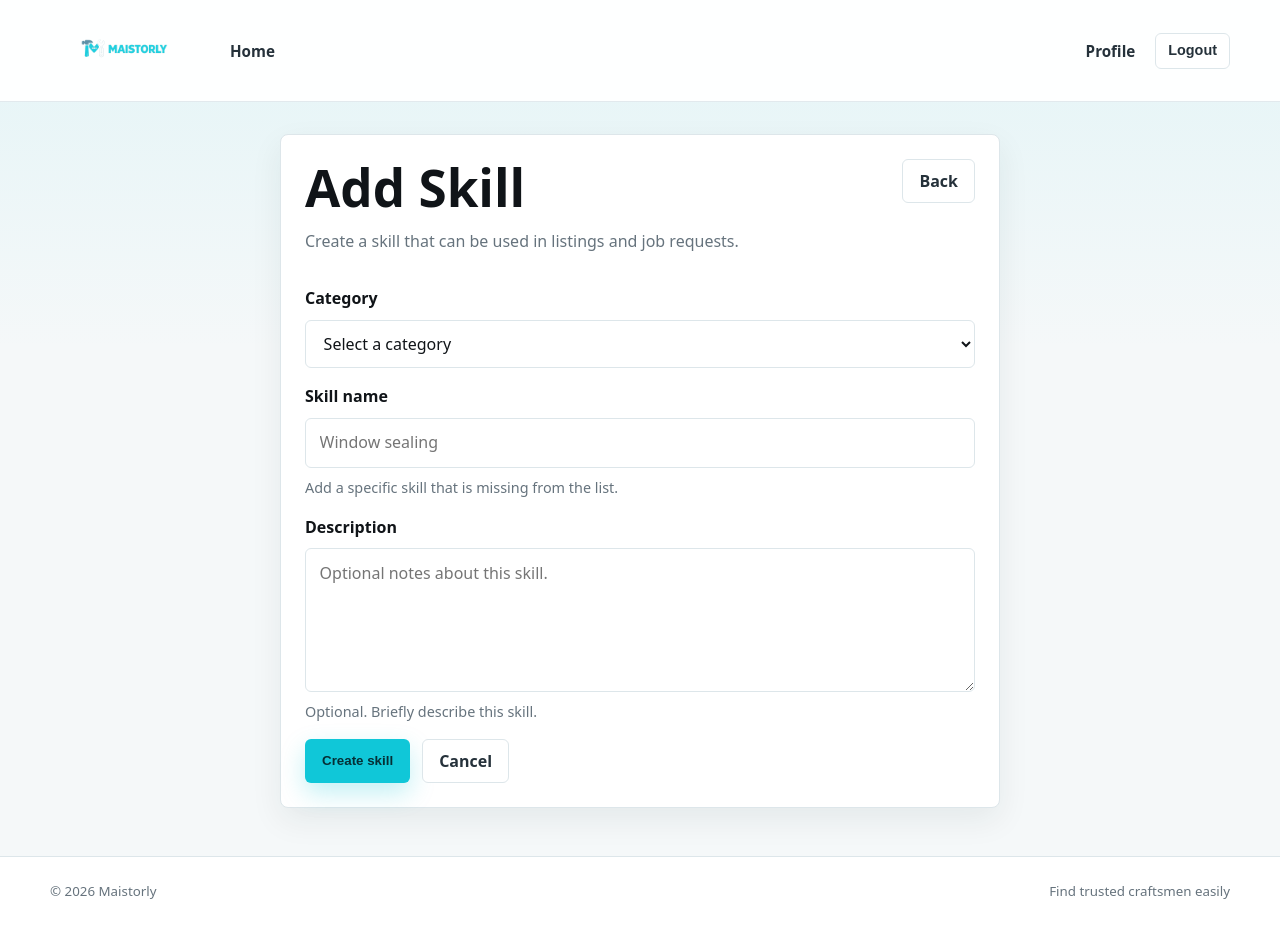
After one commit to YordanVeselinov/maistorly, a Django app: page /services/skills/create/ in a window 1280 px wide. The commit adds this page. Run offline with Django 5.2, Linux system fonts and the light colour scheme; the visitor is signed in with stand-in values (Sample User, id 1); data comes from the database, SQL or seed files in the repository; parts of the project's set-up code (start-up, migrations or seed data) failed here and were passed over.

Commit message:
feat: added manual category/skill creation

```diff
--- a/backend/jobs/tests.py
+++ b/backend/jobs/tests.py
@@ -152,6 +152,8 @@ class JobRequestViewTests(TestCase):
 
         self.assertEqual(response.status_code, 200)
         self.assertContains(response, 'id="job-request-image-preview"')
+        self.assertContains(response, reverse("services:category_create"))
+        self.assertContains(response, reverse("services:skill_create"))
 
     def test_my_jobs_shows_first_reference_image_preview(self):
         JobRequestImage.objects.create(
--- a/backend/maistorly/urls.py
+++ b/backend/maistorly/urls.py
@@ -28,6 +28,7 @@ urlpatterns = [
     path("craftsmen/", include("craftsmen.urls")),
     path("jobs/", include("jobs.urls")),
     path("reviews/", include("reviews.urls")),
+    path("services/", include("services.urls")),
     path("api/", include("maistorly.api_urls")),
 ]
 
--- /dev/null
+++ b/backend/services/forms.py
@@ -0,0 +1,127 @@
+from django import forms
+from django.utils.text import slugify
+
+from .form_fields import CategoryChoiceField, category_queryset
+from .models import Category, Skill
+
+
+class CategoryCreateForm(forms.ModelForm):
+    class Meta:
+        model = Category
+        fields = ("name", "description")
+        labels = {
+            "name": "Category name",
+            "description": "Description",
+        }
+        help_texts = {
+            "name": "Add a service category that is missing from the list.",
+            "description": "Optional. Briefly describe when this category should be used.",
+        }
+        widgets = {
+            "name": forms.TextInput(
+                attrs={
+                    "class": "form-control",
+                    "placeholder": "Window repair",
+                }
+            ),
+            "description": forms.Textarea(
+                attrs={
+                    "class": "form-control",
+                    "placeholder": "Optional notes about this category.",
+                    "rows": 4,
+                }
+            ),
+        }
+
+    def clean_name(self):
+        name = self.cleaned_data.get("name", "").strip()
+        if not name:
+            raise forms.ValidationError("Please enter a category name.")
+
+        slug = slugify(name)
+        if Category.objects.filter(name__iexact=name).exists():
+            raise forms.ValidationError("This category already exists.")
+        if Category.objects.filter(slug=slug).exists():
+            raise forms.ValidationError("A category with a similar name already exists.")
+
+        return name
+
+    def clean_description(self):
+        return self.cleaned_data.get("description", "").strip()
+
+
+class SkillCreateForm(forms.ModelForm):
+    category = CategoryChoiceField(
+        label="Category",
+        queryset=category_queryset(),
+        empty_label="Select a category",
+        widget=forms.Select(
+            attrs={
+                "class": "form-control",
+            }
+        ),
+    )
+
+    class Meta:
+        model = Skill
+        fields = ("category", "name", "description")
+        labels = {
+            "name": "Skill name",
+            "description": "Description",
+        }
+        help_texts = {
+            "category": "Choose the category this skill belongs to.",
+            "name": "Add a specific skill that is missing from the list.",
+            "description": "Optional. Briefly describe this skill.",
+        }
+        widgets = {
+            "name": forms.TextInput(
+                attrs={
+                    "class": "form-control",
+                    "placeholder": "Window sealing",
+                }
+            ),
+            "description": forms.Textarea(
+                attrs={
+                    "class": "form-control",
+                    "placeholder": "Optional notes about this skill.",
+                    "rows": 4,
+                }
+            ),
+        }
+
+    def __init__(self, *args, **kwargs):
+        super().__init__(*args, **kwargs)
+        self.fields["category"].queryset = category_queryset()
+
+    def clean_name(self):
+        name = self.cleaned_data.get("name", "").strip()
+        if not name:
+            raise forms.ValidationError("Please enter a skill name.")
+        return name
+
+    def clean_description(self):
+        return self.cleaned_data.get("description", "").strip()
+
+    def clean(self):
+        cleaned_data = super().clean()
+        category = cleaned_data.get("category")
+        name = cleaned_data.get("name")
+
+        if category and name:
+            if Skill.objects.filter(category=category, name__iexact=name).exists():
+                self.add_error("name", "This skill already exists in the selected category.")
+            slug = slugify(f"{category.slug or category.name}-{name}")
+            if Skill.objects.filter(slug=slug).exists():
+                self.add_error("name", "A skill with a similar name already exists.")
+
+        return cleaned_data
+
+    def save(self, commit=True):
+        skill = super().save(commit=False)
+        if not skill.slug and skill.category_id:
+            skill.slug = slugify(f"{skill.category.slug or skill.category.name}-{skill.name}")
+        if commit:
+            skill.save()
+            self.save_m2m()
+        return skill
--- /dev/null
+++ b/backend/services/urls.py
@@ -0,0 +1,10 @@
+from django.urls import path
+
+from .views import CategoryCreateView, SkillCreateView
+
+app_name = "services"
+
+urlpatterns = [
+    path("categories/create/", CategoryCreateView.as_view(), name="category_create"),
+    path("skills/create/", SkillCreateView.as_view(), name="skill_create"),
+]
--- /dev/null
+++ b/backend/services/views.py
@@ -0,0 +1,58 @@
+from django.contrib.auth.mixins import LoginRequiredMixin
+from django.contrib.messages.views import SuccessMessageMixin
+from django.urls import reverse_lazy
+from django.utils.http import url_has_allowed_host_and_scheme
+from django.views.generic import CreateView
+
+from .forms import CategoryCreateForm, SkillCreateForm
+from .models import Category, Skill
+
+
+class ReturnToNextMixin:
+    fallback_url = reverse_lazy("home")
+
+    def get_next_url(self):
+        next_url = self.request.GET.get("next") or self.request.POST.get("next")
+        if next_url and url_has_allowed_host_and_scheme(
+            next_url,
+            allowed_hosts={self.request.get_host()},
+            require_https=self.request.is_secure(),
+        ):
+            return next_url
+        return self.fallback_url
+
+    def get_context_data(self, **kwargs):
+        context = super().get_context_data(**kwargs)
+        context["next_url"] = self.get_next_url()
+        return context
+
+    def get_success_url(self):
+        return self.get_next_url()
+
+
+class CategoryCreateView(LoginRequiredMixin, SuccessMessageMixin, ReturnToNextMixin, CreateView):
+    model = Category
+    form_class = CategoryCreateForm
+    template_name = "services/taxonomy_form.html"
+    success_message = "Category created."
+
+    def get_context_data(self, **kwargs):
+        context = super().get_context_data(**kwargs)
+        context["page_title"] = "Add Category"
+        context["page_subtitle"] = "Create a category that can be used in listings and job requests."
+        context["submit_label"] = "Create category"
+        return context
+
+
+class SkillCreateView(LoginRequiredMixin, SuccessMessageMixin, ReturnToNextMixin, CreateView):
+    model = Skill
+    form_class = SkillCreateForm
+    template_name = "services/taxonomy_form.html"
+    success_message = "Skill created."
+
+    def get_context_data(self, **kwargs):
+        context = super().get_context_data(**kwargs)
+        context["page_title"] = "Add Skill"
+        context["page_subtitle"] = "Create a skill that can be used in listings and job requests."
+        context["submit_label"] = "Create skill"
+        return context
--- /dev/null
+++ b/backend/templates/services/taxonomy_form.html
@@ -0,0 +1,34 @@
+{% extends "base.html" %}
+
+{% block title %}{{ page_title }}{% endblock %}
+
+{% block content %}
+<div class="form-shell">
+    <section class="surface">
+        <div class="page-header page-header--compact">
+            <div>
+                <h1>{{ page_title }}</h1>
+                <p class="page-subtitle">{{ page_subtitle }}</p>
+            </div>
+            <a class="button button--ghost" href="{{ next_url }}">Back</a>
+        </div>
+        <form method="post" novalidate>
+            {% csrf_token %}
+            <input type="hidden" name="next" value="{{ next_url }}">
+            {{ form.non_field_errors }}
+            {% for field in form %}
+            <div class="field">
+                <label for="{{ field.id_for_label }}">{{ field.label }}</label>
+                {{ field }}
+                {% if field.help_text %}<span class="help-text">{{ field.help_text }}</span>{% endif %}
+                {% if field.errors %}<div class="field-error">{{ field.errors }}</div>{% endif %}
+            </div>
+            {% endfor %}
+            <div class="actions">
+                <button type="submit" class="button button--primary">{{ submit_label }}</button>
+                <a class="button button--ghost" href="{{ next_url }}">Cancel</a>
+            </div>
+        </form>
+    </section>
+</div>
+{% endblock %}
```
Also changed, not shown: backend/craftsmen/tests.py (+9 -0 lines), backend/services/tests.py (+91 -0 lines), backend/templates/craftsmen/service_listing_form.html (+10 -0 lines), backend/templates/jobs/job_form.html (+10 -0 lines).
